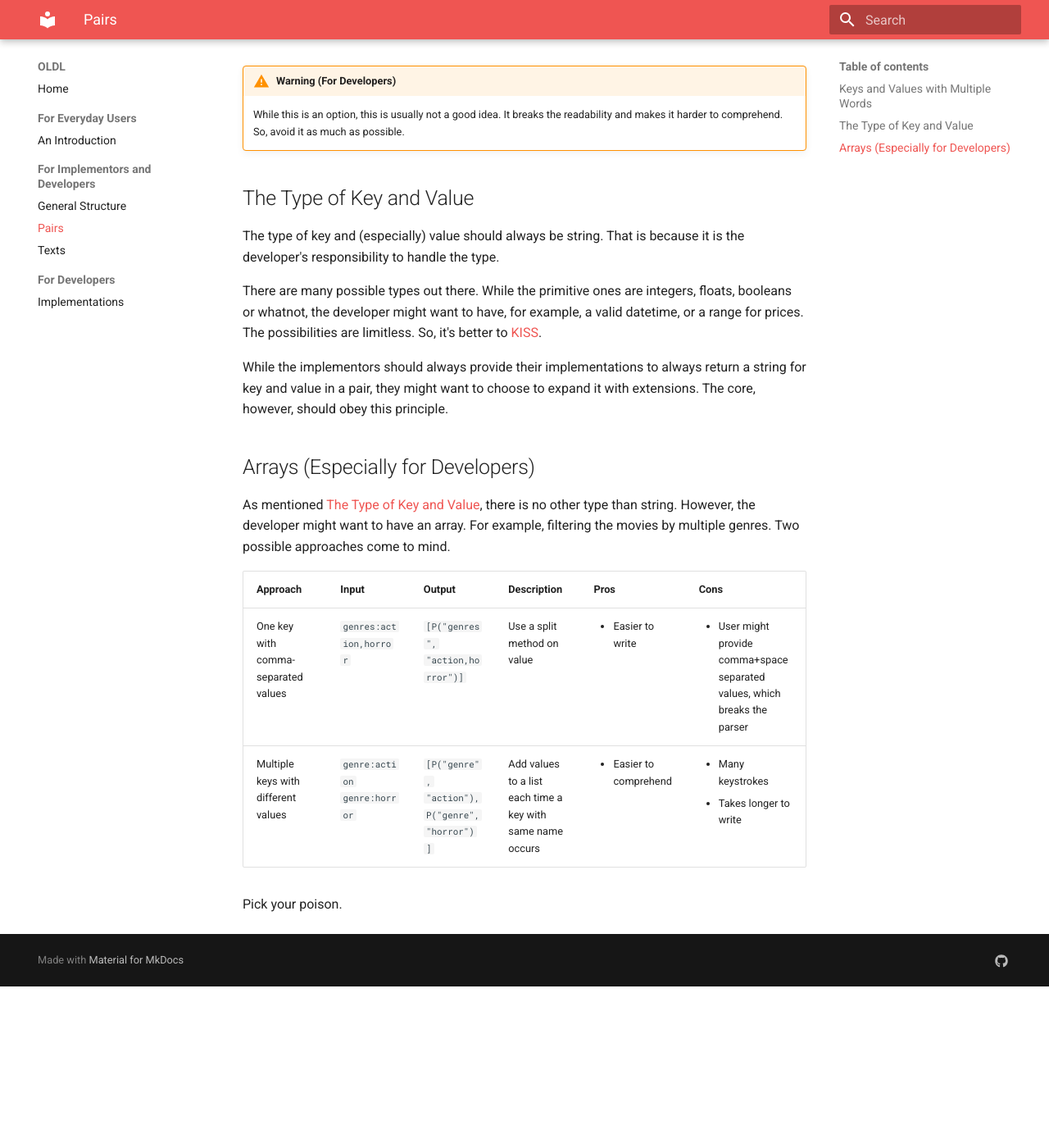
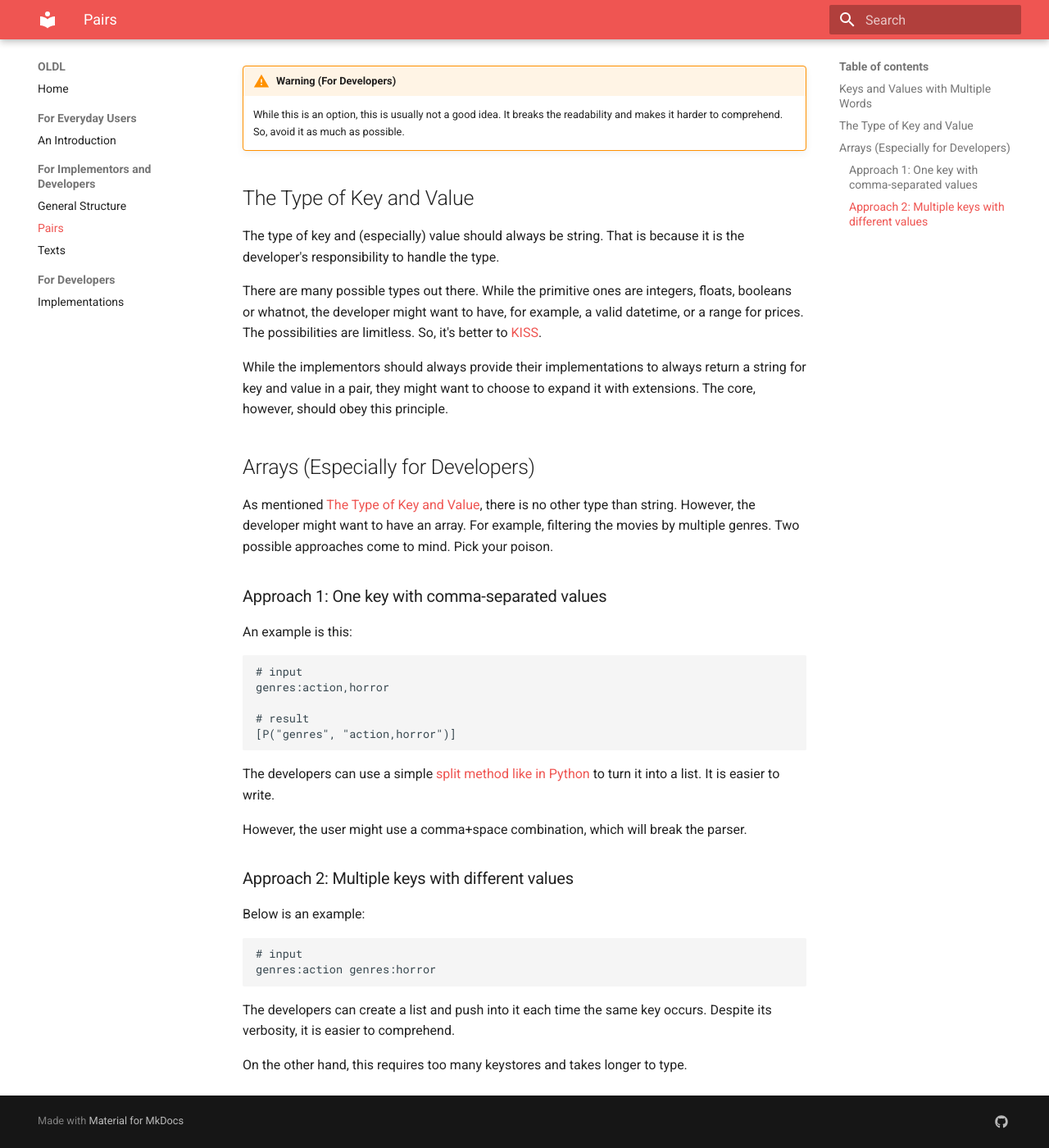
Before and after one commit to erayerdin/oldlspec, an MkDocs documentation site: the page built from docs/pairs.md, in a window 1280 px wide and 1400 px high, scrolled down 927 px. Shown: the whole window at 82% size. Built offline with MkDocs 1.6.1 and Material for MkDocs 9.7.7, drawn with Linux system fonts in a browser that asks for light colours; before the commit the page ends 2130 px from its top, so only the background shows below that.

Commit message:
fixed arrays section

````diff
--- a/docs/pairs.md
+++ b/docs/pairs.md
@@ -48,11 +48,33 @@ While the implementors should always provide their implementations to always ret
 
 ## Arrays (Especially for Developers)
 
-As mentioned [The Type of Key and Value](pairs.md#the-type-of-key-and-value), there is no other type than string. However, the developer might want to have an array. For example, filtering the movies by multiple genres. Two possible approaches come to mind.
+As mentioned [The Type of Key and Value](pairs.md#the-type-of-key-and-value), there is no other type than string. However, the developer might want to have an array. For example, filtering the movies by multiple genres. Two possible approaches come to mind. Pick your poison.
 
-| Approach | Input | Output | Description | Pros | Cons |
-| -------- | ----- | ------ | ----------- | ---- | ---- |
-| One key with comma-separated values | `genres:action,horror` | `[P("genres", "action,horror")]` | Use a split method on value | <ul><li>Easier to write</li></ul> | <ul><li>User might provide comma+space separated values, which breaks the parser</li></ul> |
-| Multiple keys with different values | `genre:action genre:horror` | `[P("genre", "action"), P("genre", "horror")]` | Add values to a list each time a key with same name occurs | <ul><li>Easier to comprehend</li></ul> | <ul><li>Many keystrokes</li><li>Takes longer to write</li></ul> |
+### Approach 1: One key with comma-separated values
 
-Pick your poison.
+An example is this:
+
+```plain
+# input
+genres:action,horror
+
+# result
+[P("genres", "action,horror")]
+```
+
+The developers can use a simple [split method like in Python](https://docs.python.org/3/library/stdtypes.html#str.split) to turn it into a list. It is easier to write.
+
+However, the user might use a comma+space combination, which will break the parser.
+
+### Approach 2: Multiple keys with different values
+
+Below is an example:
+
+```plain
+# input
+genres:action genres:horror
+```
+
+The developers can create a list and push into it each time the same key occurs. Despite its verbosity, it is easier to comprehend.
+
+On the other hand, this requires too many keystores and takes longer to type.
````
